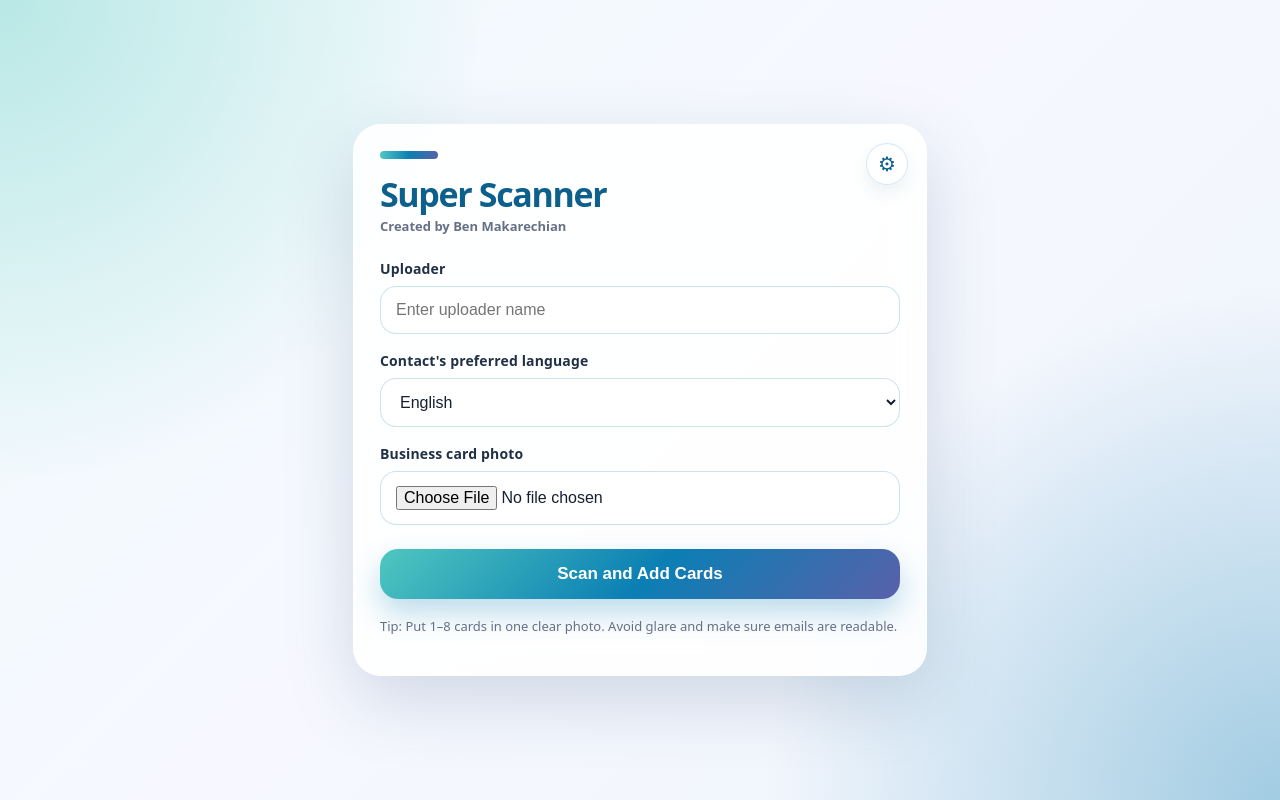
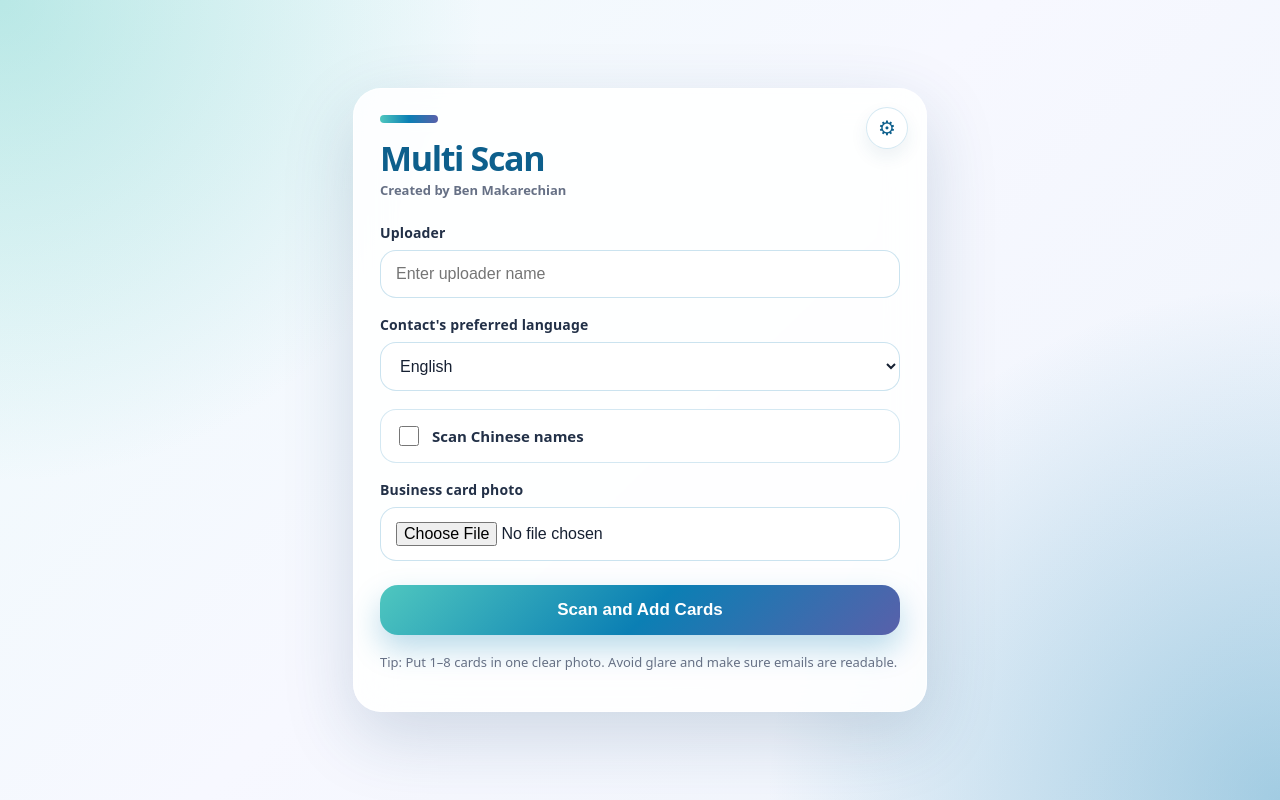
Before and after one commit to BenMakarechian/business-card-scanner, a Next.js app: page / in a window 1280 px wide. Built offline with nearby package versions, Linux system fonts and the light colour scheme.

Commit message:
Update page.tsx

```diff
--- a/app/page.tsx
+++ b/app/page.tsx
@@ -6,8 +6,15 @@ import type { CSSProperties } from "react";
 export default function Page() {
   const [language, setLanguage] = useState("English");
   const [sourceName, setSourceName] = useState("");
-  const [photo, setPhoto] = useState<File | null>(null);
-  const [previewUrl, setPreviewUrl] = useState("");
+
+  const [scanChineseNames, setScanChineseNames] = useState(false);
+
+  const [englishPhoto, setEnglishPhoto] = useState<File | null>(null);
+  const [chinesePhoto, setChinesePhoto] = useState<File | null>(null);
+
+  const [englishPreviewUrl, setEnglishPreviewUrl] = useState("");
+  const [chinesePreviewUrl, setChinesePreviewUrl] = useState("");
+
   const [status, setStatus] = useState("");
   const [statusType, setStatusType] = useState<"neutral" | "success" | "error">(
     "neutral"
@@ -50,15 +57,29 @@ export default function Page() {
         return;
       }
 
-      if (!photo) {
-        showError("Please take or upload a photo.");
+      if (!englishPhoto) {
+        showError("Please take or upload the English-side photo.");
+        return;
+      }
+
+      if (scanChineseNames && !chinesePhoto) {
+        showError("Please take or upload the Chinese-side photo.");
         return;
       }
 
       setIsLoading(true);
-      showNeutral("Scanning image. This may take 10–30 seconds.");
+      showNeutral(
+        scanChineseNames
+          ? "Scanning English and Chinese sides. This may take 20–45 seconds."
+          : "Scanning image. This may take 10–30 seconds."
+      );
 
-      const imageBase64 = await resizeAndEncodeImage(photo, 1600);
+      const imageBase64 = await resizeAndEncodeImage(englishPhoto, 1600);
+
+      let chineseImageBase64 = "";
+      if (scanChineseNames && chinesePhoto) {
+        chineseImageBase64 = await resizeAndEncodeImage(chinesePhoto, 1600);
+      }
 
       const response = await fetch("/api/scan", {
         method: "POST",
@@ -70,6 +91,9 @@ export default function Page() {
           sourceName: sourceName.trim(),
           mimeType: "image/jpeg",
           imageBase64,
+          scanChineseNames,
+          chineseMimeType: "image/jpeg",
+          chineseImageBase64,
           targetSheetId: targetSheetId.trim(),
           targetSheetName: targetSheetName.trim(),
         }),
@@ -82,11 +106,21 @@ export default function Page() {
       }
 
       showSuccess(`Successfully added ${data.added} cards`);
-      setPhoto(null);
-      setPreviewUrl("");
 
-      const fileInput = document.getElementById("photo") as HTMLInputElement;
-      if (fileInput) fileInput.value = "";
+      setEnglishPhoto(null);
+      setChinesePhoto(null);
+      setEnglishPreviewUrl("");
+      setChinesePreviewUrl("");
+
+      const englishInput = document.getElementById(
+        "englishPhoto"
+      ) as HTMLInputElement;
+      if (englishInput) englishInput.value = "";
+
+      const chineseInput = document.getElementById(
+        "chinesePhoto"
+      ) as HTMLInputElement;
+      if (chineseInput) chineseInput.value = "";
     } catch (err: unknown) {
       if (err instanceof Error) {
         showError(err.message);
@@ -98,16 +132,42 @@ export default function Page() {
     }
   }
 
-  function handlePhotoChange(file: File | null) {
-    setPhoto(file);
+  function handleEnglishPhotoChange(file: File | null) {
+    setEnglishPhoto(file);
 
     if (!file) {
-      setPreviewUrl("");
+      setEnglishPreviewUrl("");
       return;
     }
 
-    setPreviewUrl(URL.createObjectURL(file));
+    setEnglishPreviewUrl(URL.createObjectURL(file));
     setStatus("");
+  }
+
+  function handleChinesePhotoChange(file: File | null) {
+    setChinesePhoto(file);
+
+    if (!file) {
+      setChinesePreviewUrl("");
+      return;
+    }
+
+    setChinesePreviewUrl(URL.createObjectURL(file));
+    setStatus("");
+  }
+
+  function handleScanChineseNamesChange(checked: boolean) {
+    setScanChineseNames(checked);
+
+    if (!checked) {
+      setChinesePhoto(null);
+      setChinesePreviewUrl("");
+
+      const chineseInput = document.getElementById(
+        "chinesePhoto"
+      ) as HTMLInputElement;
+      if (chineseInput) chineseInput.value = "";
+    }
   }
 
   function showNeutral(message: string) {
@@ -139,7 +199,7 @@ export default function Page() {
 
         <div style={styles.headerAccent}></div>
 
-        <h1 style={styles.h1}>Super Scanner</h1>
+        <h1 style={styles.h1}>Multi Scan</h1>
         <p style={styles.creator}>Created by Ben Makarechian</p>
 
         {targetSheetId && (
@@ -167,18 +227,64 @@ export default function Page() {
           <option value="Chinese">Chinese</option>
         </select>
 
-        <label style={styles.label}>Business card photo</label>
+        <label style={styles.checkboxRow}>
+          <input
+            type="checkbox"
+            checked={scanChineseNames}
+            onChange={(e) => handleScanChineseNamesChange(e.target.checked)}
+            style={styles.checkbox}
+          />
+          <span style={styles.checkboxText}>Scan Chinese names</span>
+        </label>
+
+        {scanChineseNames && (
+          <p style={styles.helperText}>
+            Take the English-side photo first. Then flip the same cards and take
+            the Chinese-side photo. The app will match Chinese names using email
+            addresses when possible, then position/order as a fallback.
+          </p>
+        )}
+
+        <label style={styles.label}>
+          {scanChineseNames
+            ? "English-side business card photo"
+            : "Business card photo"}
+        </label>
         <input
-          id="photo"
+          id="englishPhoto"
           type="file"
           accept="image/*"
           capture="environment"
-          onChange={(e) => handlePhotoChange(e.target.files?.[0] || null)}
+          onChange={(e) => handleEnglishPhotoChange(e.target.files?.[0] || null)}
           style={styles.input}
         />
 
-        {previewUrl && (
-          <img src={previewUrl} alt="Preview" style={styles.preview} />
+        {englishPreviewUrl && (
+          <img src={englishPreviewUrl} alt="English side preview" style={styles.preview} />
+        )}
+
+        {scanChineseNames && (
+          <>
+            <label style={styles.label}>Chinese-side business card photo</label>
+            <input
+              id="chinesePhoto"
+              type="file"
+              accept="image/*"
+              capture="environment"
+              onChange={(e) =>
+                handleChinesePhotoChange(e.target.files?.[0] || null)
+              }
+              style={styles.input}
+            />
+
+            {chinesePreviewUrl && (
+              <img
+                src={chinesePreviewUrl}
+                alt="Chinese side preview"
+                style={styles.preview}
+              />
+            )}
+          </>
         )}
 
         <button
@@ -393,6 +499,38 @@ const styles: Record<string, CSSProperties> = {
     color: "#162032",
     outlineColor: "#4fc7bf",
   },
+  checkboxRow: {
+    display: "flex",
+    alignItems: "center",
+    gap: 10,
+    marginTop: 18,
+    padding: "13px 14px",
+    borderRadius: 16,
+    border: "1px solid rgba(20, 129, 180, 0.18)",
+    background: "rgba(255, 255, 255, 0.66)",
+    cursor: "pointer",
+  },
+  checkbox: {
+    width: 20,
+    height: 20,
+    accentColor: "#0b7fb4",
+  },
+  checkboxText: {
+    fontWeight: 850,
+    color: "#223047",
+    fontSize: 15,
+  },
+  helperText: {
+    margin: "10px 0 0",
+    padding: "12px 13px",
+    borderRadius: 14,
+    background: "rgba(11, 127, 180, 0.09)",
+    color: "#0b5f89",
+    border: "1px solid rgba(11, 127, 180, 0.12)",
+    fontSize: 13,
+    lineHeight: 1.45,
+    fontWeight: 650,
+  },
   button: {
     width: "100%",
     marginTop: 24,
```
